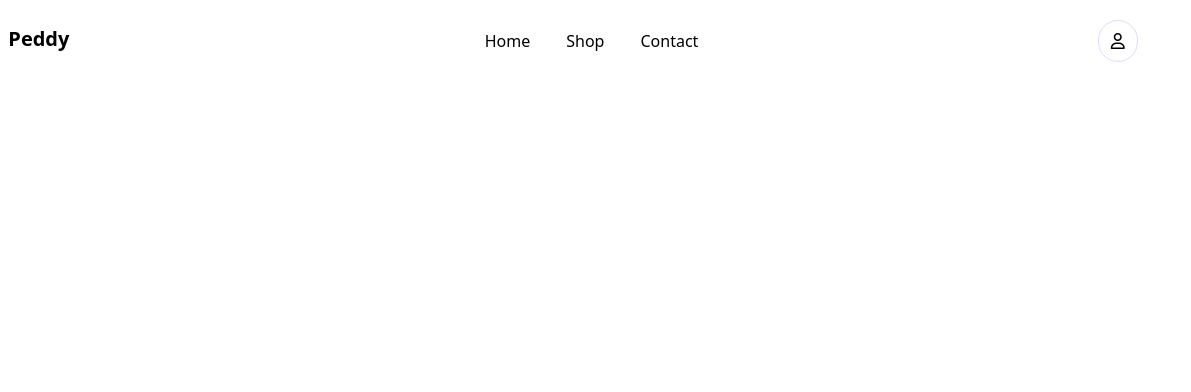
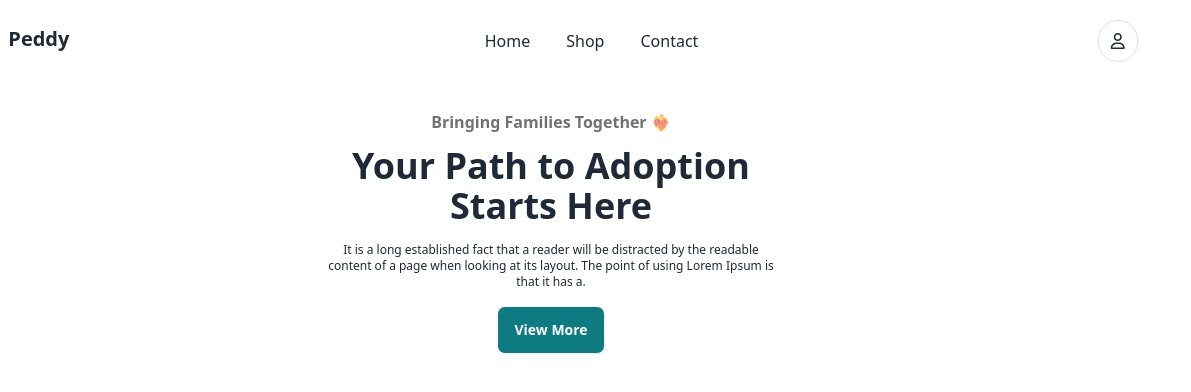
Before and after one commit to shariful8523/pet-adoption, a plain HTML site: page index.html in a window 1280 px wide. Shown: the full height of the page, 89-1280 px from the left. Drawn offline with nearby package versions, Linux system fonts and the light colour scheme.

Commit message:
added the hero section

```diff
--- a/index.html
+++ b/index.html
@@ -9,6 +9,9 @@
 
     <script src="https://cdn.tailwindcss.com"></script>
 
+    <link href="https://cdn.jsdelivr.net/npm/daisyui@4.12.12/dist/full.min.css" rel="stylesheet" type="text/css" />
+     <script src="https://cdn.tailwindcss.com"></script>
+
 
 </head>
 
@@ -16,13 +19,13 @@
     <header >
          <!-- start navbar section -->
 
-        <nav class=" w-11/12 mx-auto py-5 flex justify-between items-center ">
+        <nav class=" w-11/12 mx-auto py-5  flex justify-between items-center ">
             <div class=" flex gap-3">
                 <img class=" w-8 h-8" src="./images/logo.webp" alt="">
                 <h2 class=" font-bold text-xl "> Peddy</h2>
                 </div>
 
-                <div class=" hidden lg:flex gap-5 indent-4">
+                <div class=" hidden  lg:flex   gap-5 indent-4">
                    <h3>Home</h3>
                    <h3>Shop</h3>
                    <h3>Contact</h3>
@@ -33,23 +36,33 @@
                  <i class="fa-regular fa-user   "></i>
 
                 </div>
+        </nav>
+          <!-- end navbar section -->
+
+            <!-- start banner section -->
+
+            <div class=" flex justify-center items-center ">
+                <div class="hero-content text-center">
+                  <div class="max-w-md">
+                    <p class="text-[#13131399] font-bold py-3   ">Bringing Families Together ❤️‍🔥 </p>
+                    <h1 class="text-4xl font-bold">Your Path to Adoption Starts Here</h1>
+                    <p class="py-4  text-xs ">
+                        It is a long established fact that a reader will be distracted by the readable content of a page when looking  at its layout. The point of using Lorem Ipsum is that it has a.
+                    </p>
+                    <button class="btn round bg-[#0E7A81]  text-[#FFFFFF]">View More</button>
+                  </div>
+                </div>
+              </div>
+            <!-- end banner section -->
+    </header>
 
 
-        </nav>
-
-    </header>
+    <main>
 
 
 
 
-
-
-
-
-
-
-
-    <main></main>
+    </main>
 
     <footer></footer>
 
```
